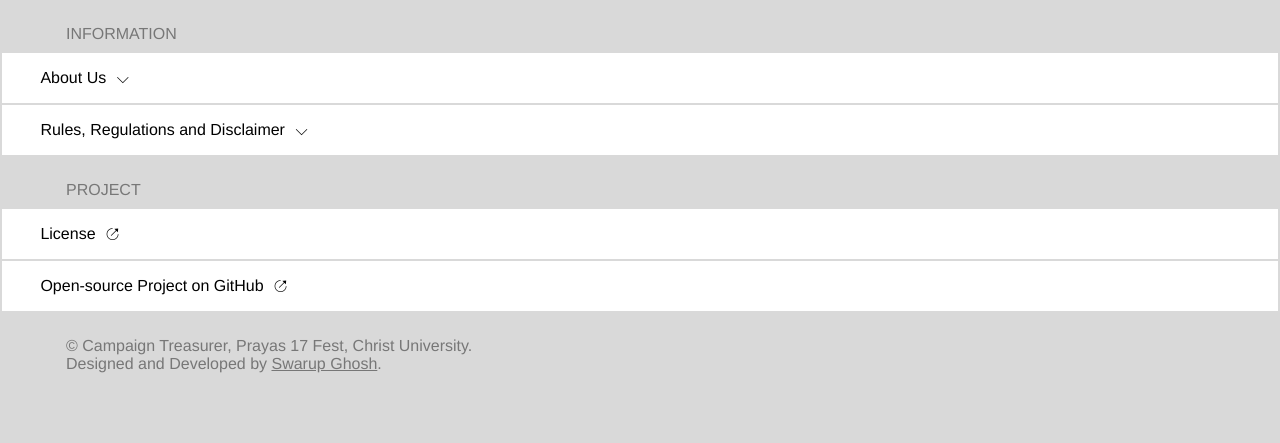
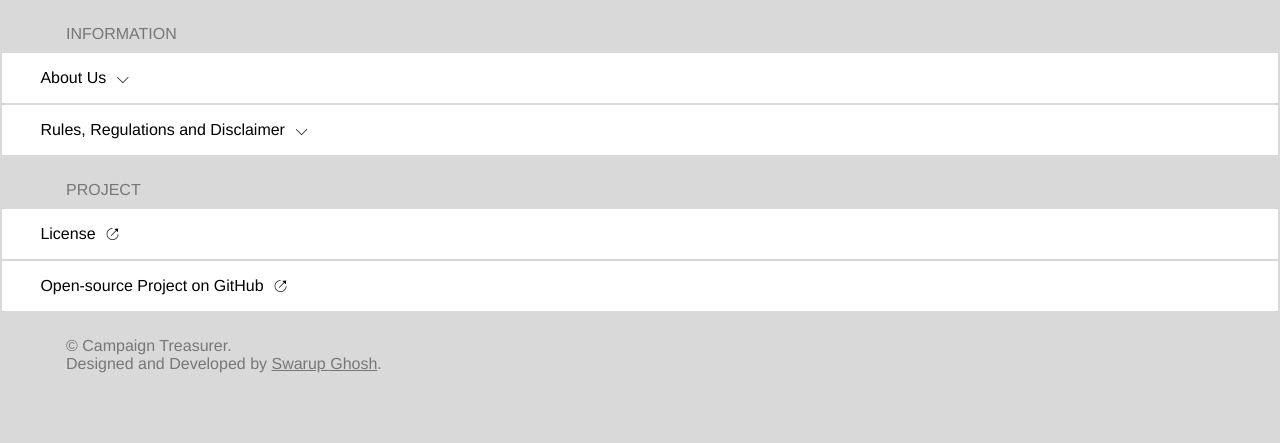
Before and after one commit to swghosh/Campaign-Treasurer-Companion-Web-App, a PHP site: page /about.php in a window 1280 px wide. Shown: the part 161-604 px from the top of the page. Run offline with PHP 8.4, Linux system fonts and the light colour scheme.

Commit message:
Footer copyright message minor changes

```diff
--- a/about.php
+++ b/about.php
@@ -16,7 +16,7 @@
             <tr class="stock" onclick="document.location = 'https://github.com/swghosh/Campaign-Treasurer-Companion-Web-App/blob/master/LICENSE.MD';"><td class="name"><a href="https://github.com/swghosh/Campaign-Treasurer-Companion-Web-App/blob/master/LICENSE.MD" class="link">License   <span class="arrow ext">⎋</span></a></td></tr>
             <tr class="stock" onclick="document.location = 'https://github.com/swghosh/Campaign-Treasurer-Companion-Web-App';"><td class="name"><a href="https://github.com/swghosh/Campaign-Treasurer-Companion-Web-App" class="link">Open-source Project on GitHub   <span class="arrow ext">⎋</span></a></td></tr>
 
-            <tr class="sector"><td colspan="4" class="sector copyright">© Campaign Treasurer, Prayas 17 Fest, Christ University.<br>Designed and Developed by <a href="https://github.com/swghosh" class="author">Swarup Ghosh</a>.</td></tr>
+            <tr class="sector"><td colspan="4" class="sector copyright">© Campaign Treasurer.<br>Designed and Developed by <a href="https://github.com/swghosh" class="author">Swarup Ghosh</a>.</td></tr>
         </table>
 <?php
     // javascript files that are to be executed
--- a/masterpanel/index.php
+++ b/masterpanel/index.php
@@ -173,7 +173,7 @@
             <tr class="sector"><td colspan="4" class="sector">Reset</td></tr>
             <tr class="stock" onclick="document.location = 'resetall.php';"><td class="name"><a href="resetall.php" class="link">Factory Reset <span class="arrow ext">⎋</span></a></td></tr>
 
-            <tr class="sector"><td colspan="4" class="sector copyright"><b>Please do not use this panel without the authorisation/permission of the market administrator/stock exchange board.</b><br><br>© Campaign Treasurer, Prayas 17 Fest, Christ University.<br>Designed and Developed by <a href="https://github.com/swghosh" class="author">Swarup Ghosh</a>.</td></tr>
+            <tr class="sector"><td colspan="4" class="sector copyright"><b>Please do not use this panel without the authorisation/permission of the market administrator/stock exchange board.</b><br><br>© Campaign Treasurer.<br>Designed and Developed by <a href="https://github.com/swghosh" class="author">Swarup Ghosh</a>.</td></tr>
         </table>
 <?php
     // javascript files that are to be executed
```
